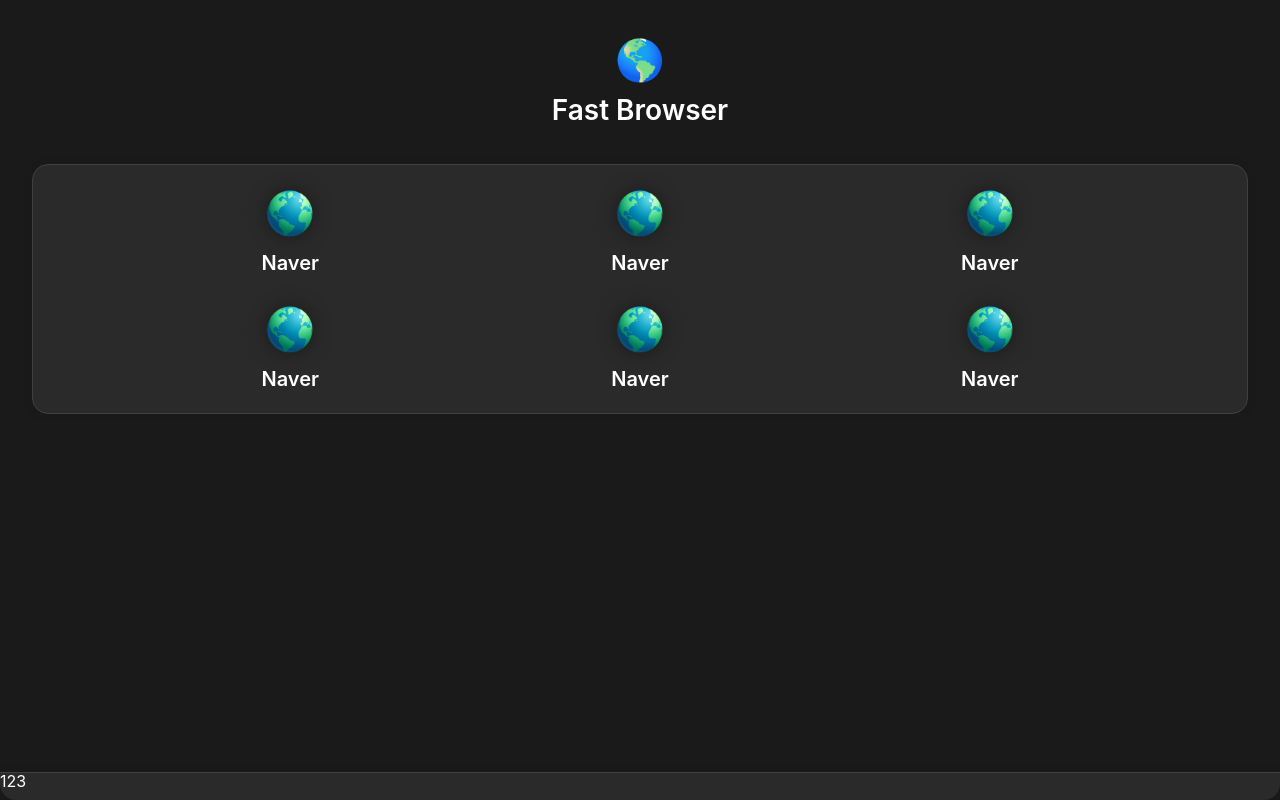
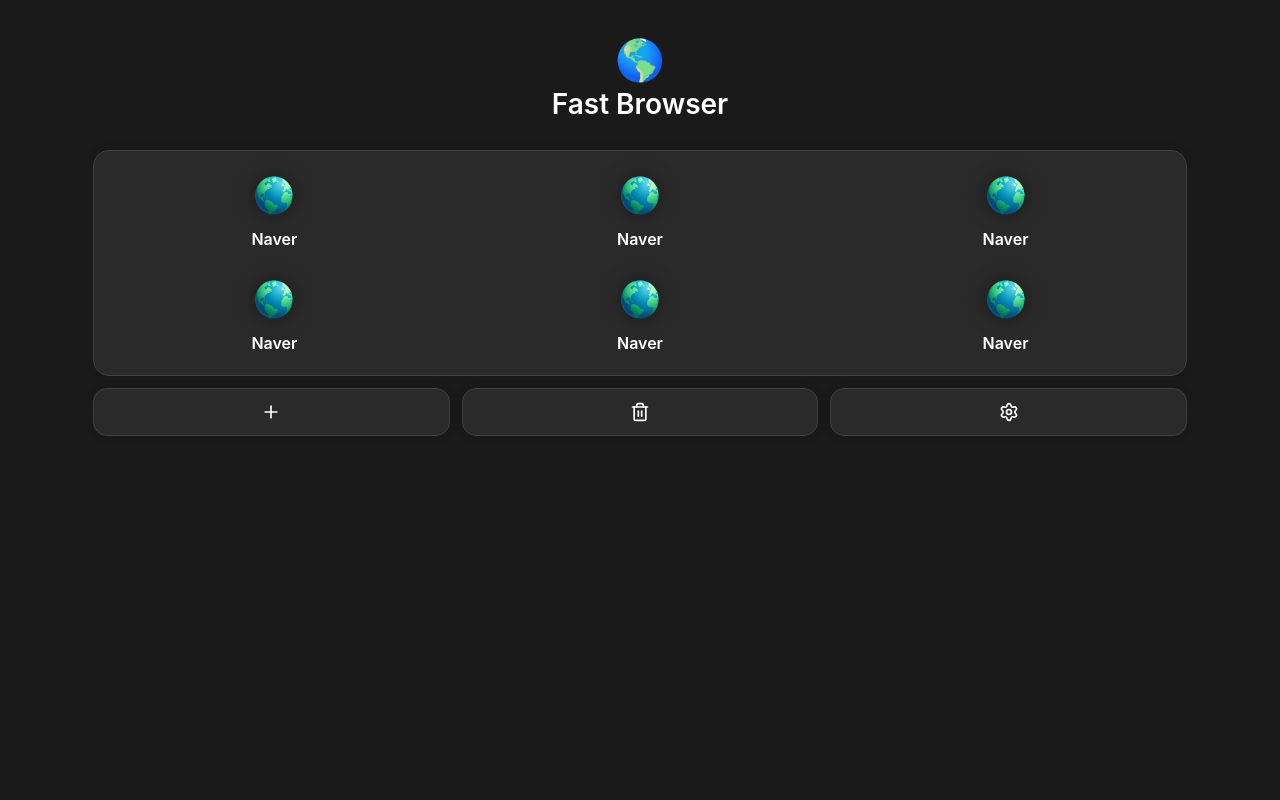
Before and after one commit to LeeJaeHo99/Fast-Browser, a React (Create React App) app: page / in a window 1280 px wide. Built offline with nearby package versions, Linux system fonts and the light colour scheme.

Commit message:
UtilBtn 퍼블 완

```diff
--- a/src/App.tsx
+++ b/src/App.tsx
@@ -1,5 +1,7 @@
 import Title from "./components/Title";
 import SelectedLink from "./components/SelectedLink";
+import UtilBtn from "./components/UtilBtn";
+import { Plus, Trash2, Settings } from "lucide-react";
 
 function App() {
     return (
@@ -13,6 +15,17 @@
                 <SelectedLink link="Naver" />
                 <SelectedLink link="Naver" />
             </div>
+            <div className="util-btn--container">
+                <UtilBtn className="plus">
+                    <Plus size={20}/>
+                </UtilBtn>
+                <UtilBtn className="trash">
+                    <Trash2 size={20}/>
+                </UtilBtn>
+                <UtilBtn className="setting">
+                    <Settings size={20}/>
+                </UtilBtn>
+            </div>
         </div>
     );
 }
--- a/src/components/Footer.tsx
+++ /dev/null
@@ -1,7 +0,0 @@
-export default function Footer() {
-    return(
-        <footer>
-            123
-        </footer>
-    );
-}
--- /dev/null
+++ b/src/components/UtilBtn.tsx
@@ -0,0 +1,9 @@
+export default function UtilBtn({
+    children,
+    className,
+}: {
+    children: React.ReactNode;
+    className: string;
+}) {
+    return <div className={`util-btn ${className}`}>{children}</div>;
+}
--- a/src/index.tsx
+++ b/src/index.tsx
@@ -2,7 +2,6 @@
 import ReactDOM from 'react-dom/client';
 import App from './App';
 import './styles/style.scss';
-import Footer from './components/Footer';
 
 const root = ReactDOM.createRoot(
   document.getElementById('root') as HTMLElement
@@ -10,6 +9,5 @@
 root.render(
   <React.StrictMode>
     <App />
-    <Footer />
   </React.StrictMode>
 );
--- a/src/styles/components/Footer.scss
+++ /dev/null
@@ -1,14 +0,0 @@
-@use '../common/color.scss' as *;
-
-footer{
-    position: absolute;
-    bottom: 0;
-    left: 0;
-    width: 100%;
-    height: 28px;
-    background-color: $bg-S;
-    border-top: 1px solid $border-P;
-    border-bottom-left-radius: 16px;
-    border-bottom-right-radius: 16px;
-    box-shadow: 0 0 10px 0 rgba(0, 0, 0, 0.1);
-}
--- a/src/styles/components/SelectedLink.scss
+++ b/src/styles/components/SelectedLink.scss
@@ -3,10 +3,10 @@
 .selected-link--container{
     display: flex;
     align-items: center;
-    justify-content: center;
+    justify-content: space-between;
     flex-wrap: wrap;
     row-gap: 32px;
-    width: 100%;
+    width: 90%;
     min-height: 210px;
     padding: 24px;
     margin: 0 auto;
@@ -24,13 +24,19 @@
         width: 30%;
         flex-basis: 30%;
 
+        &:hover{
+            &--icon{
+                transform: scale(1.1);
+            }
+        }
         &--icon{
-            width: 48px;
-            height: 48px;
+            width: 40px;
+            height: 40px;
             filter: drop-shadow(0 0 10px $shadow-H);
+            transition: all 0.3s ease;
         }
         &--title{
-            font-size: 20px;
+            font-size: 16px;
             font-weight: 600;
             color: $text-P;
             text-align: center;
--- a/src/styles/components/Title.scss
+++ b/src/styles/components/Title.scss
@@ -5,8 +5,8 @@
     justify-content: center;
     align-items: center;
     flex-direction: column;
-    gap: 16px;
-    margin-bottom: 40px;
+    gap: 10px;
+    margin-bottom: 32px;
 
     .logo{
         font-size: 40px;
--- /dev/null
+++ b/src/styles/components/UtilBtn.scss
@@ -0,0 +1,34 @@
+@use '../common/color.scss' as *;
+
+.util-btn--container{
+    display: flex;
+    align-items: center;
+    justify-content: center;
+    gap: 12px;
+    width: 90%;
+    margin-top: 12px;
+
+    .util-btn{
+        display: flex;
+        align-items: center;
+        justify-content: center;
+        flex: 1 1 0;
+        height: 48px;
+        background-color: $bg-S;
+        border: 1px solid $border-P;
+        border-radius: 14px;
+        box-shadow: 0 0 10px 0 rgba(0, 0, 0, 0.1);
+        transition: all 0.3s ease;
+        cursor: pointer;
+
+        &.plus:hover{
+            background-color: $accent-blue;
+        }
+        &.trash:hover{
+            background-color: $accent-red;
+        }
+        &.setting:hover{
+            background-color: $system-G_6;
+        }
+    }
+}
--- a/src/styles/style.scss
+++ b/src/styles/style.scss
@@ -4,4 +4,4 @@
 
 @use './components/Title.scss';
 @use './components/SelectedLink.scss';
-@use './components/Footer.scss';
+@use './components/UtilBtn.scss';
```
Also changed, not shown: todo.txt (added).
